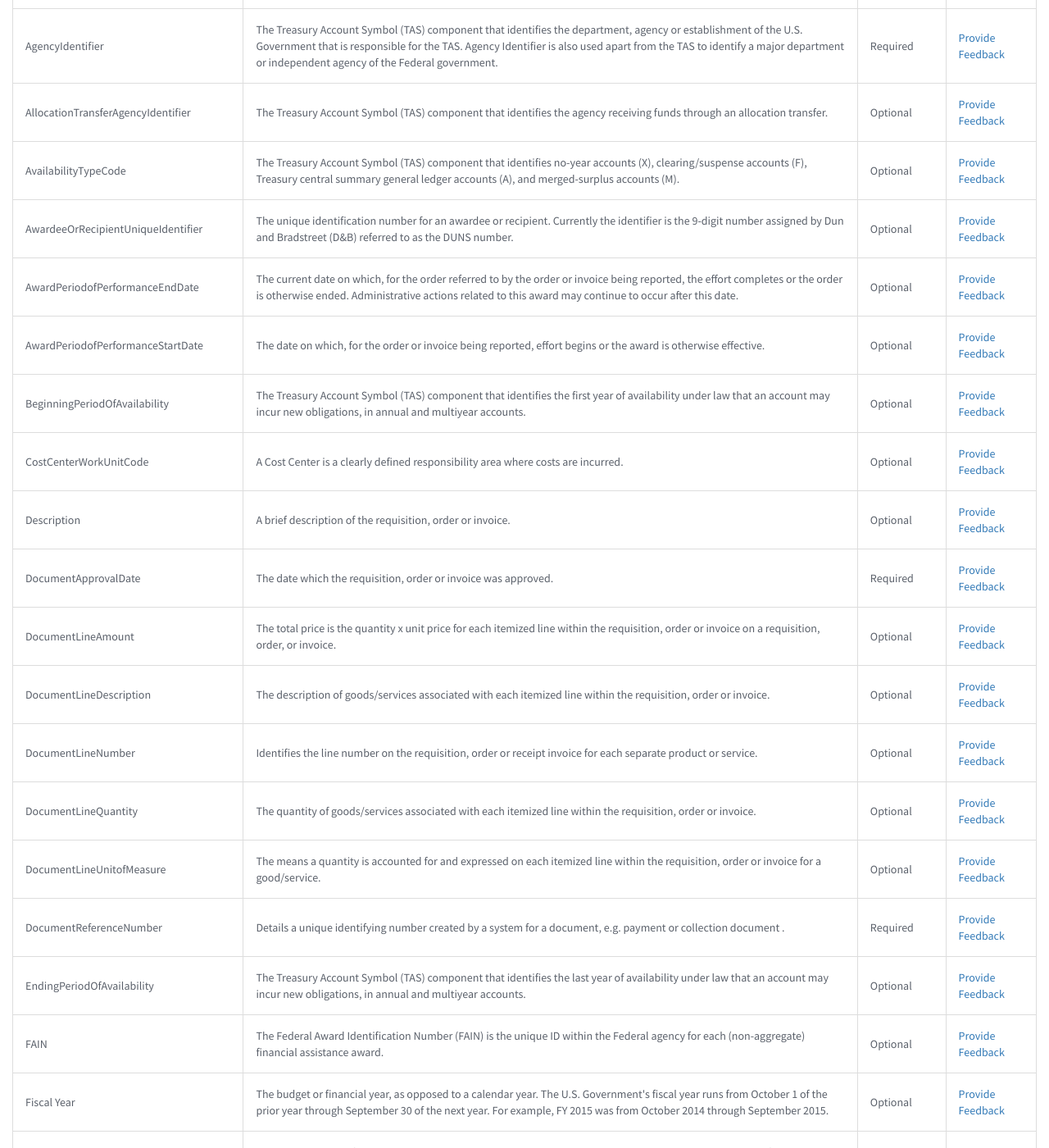
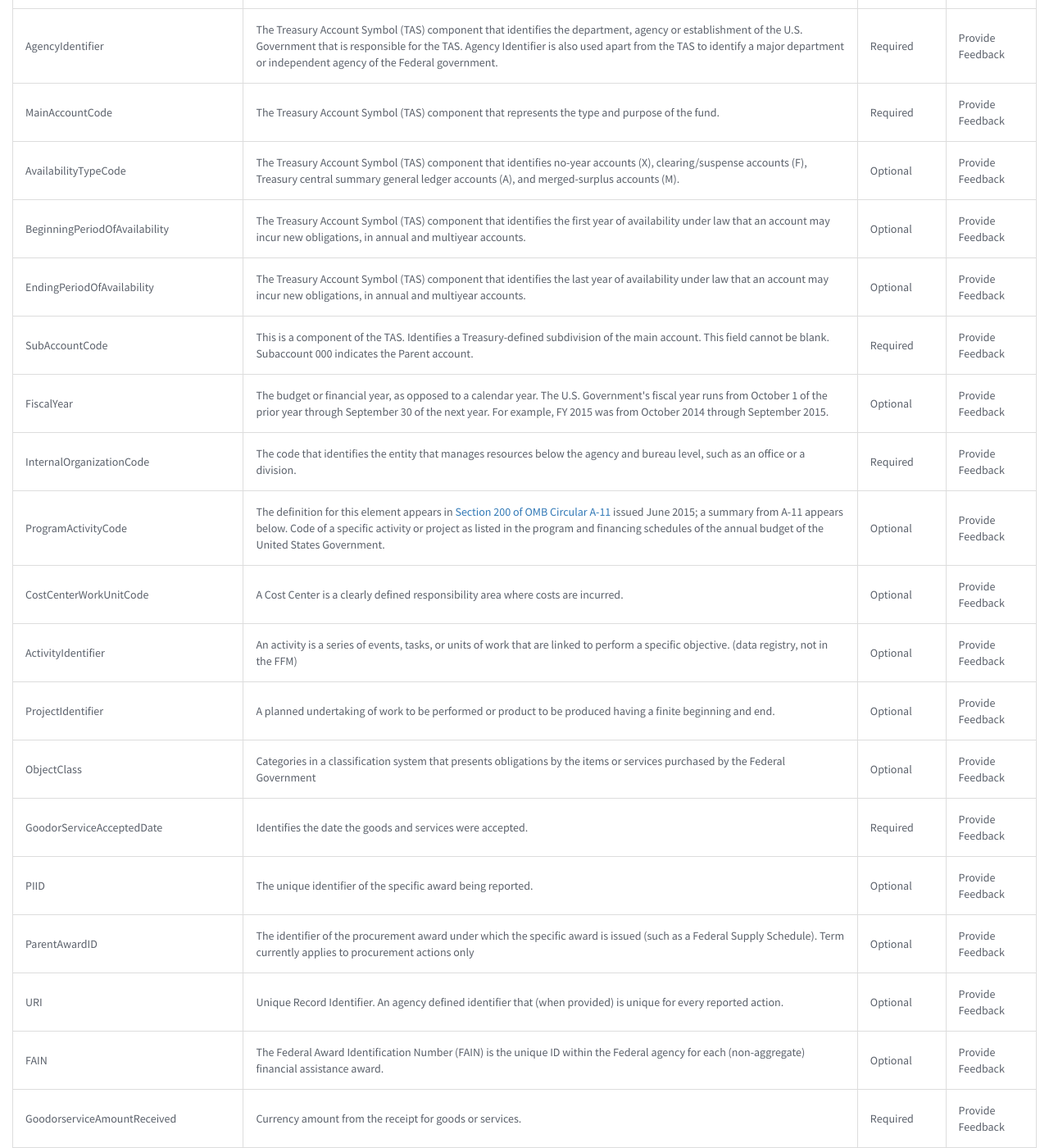
Before and after one commit to bureauofthefiscalservice/federalfinancialmanagement, a Jekyll site: the page built from Test2.md, in a window 1280 px wide and 1400 px high, scrolled down 437 px. Shown: the whole window at 82% size. Built offline with Jekyll 4.4.1, drawn with Linux system fonts in a browser that asks for light colours; nearby versions of some CDN libraries; our own code applies the rules of GitHub Pages for plain Markdown files; some of the changed text lies outside the part shown.

Commit message:
Update Test2.md

```diff
--- a/Test2.md
+++ b/Test2.md
@@ -1,4 +1,4 @@
-<h2>Invoice Business Exchange Standard</h2>
+<h2>Receipt of Goods and Services Business Exchange Standard</h2>
 <div class="table-responsive">
     <table class="table-bordered">
         <thead>
@@ -19,227 +19,179 @@
         </thead>
         <tbody>
 <tr>
-    <td>ActivityIdentifier</td>
-    <td>An activity is a series of events, tasks, or units of work that are linked to perform a specific objective. </td>
+    <td>AllocationTransferAgencyIdentifier</td>
+    <td>The Treasury Account Symbol (TAS) component that identifies the agency receiving funds through an allocation transfer.</td>
     <td>Optional</td>
-    <td><a href="https://github.com/bureauofthefiscalservice/federalfinancialmanagement/issues/24">Provide Feedback</a></td>
+    <td>Provide Feedback</td>
   </tr>
   <tr>
     <td>AgencyIdentifier</td>
-    <td>The Treasury Account Symbol (TAS) component that identifies the department, agency or establishment of the U.S. Government that is responsible for the TAS.  Agency Identifier is also used apart from the TAS to identify a major department or independent agency of the Federal government.</td>
+    <td>The Treasury Account Symbol (TAS) component that identifies the department, agency or establishment of the U.S. Government that is responsible for the TAS. Agency Identifier is also used apart from the TAS to identify a major department or independent agency of the Federal government.</td>
     <td>Required</td>
-    <td><a href="https://github.com/bureauofthefiscalservice/federalfinancialmanagement/issues/24">Provide Feedback</a></td>
+    <td>Provide Feedback</td>
   </tr>
   <tr>
-    <td>AllocationTransferAgencyIdentifier</td>
-    <td>The Treasury Account Symbol (TAS) component that identifies the agency receiving funds through an allocation transfer.</td>
-    <td>Optional</td>
-    <td><a href="https://github.com/bureauofthefiscalservice/federalfinancialmanagement/issues/24">Provide Feedback</a></td>
+    <td>MainAccountCode</td>
+    <td>The Treasury Account Symbol (TAS) component that represents the type and purpose of the fund.</td>
+    <td>Required</td>
+    <td>Provide Feedback</td>
   </tr>
   <tr>
     <td>AvailabilityTypeCode</td>
     <td>The Treasury Account Symbol (TAS) component that identifies no-year accounts (X), clearing/suspense accounts (F), Treasury central summary general ledger accounts (A), and merged-surplus accounts (M).</td>
     <td>Optional</td>
-    <td><a href="https://github.com/bureauofthefiscalservice/federalfinancialmanagement/issues/24">Provide Feedback</a></td>
-  </tr>
-  <tr>
-    <td>AwardeeOrRecipientUniqueIdentifier</td>
-    <td>The unique identification number for an awardee or recipient. Currently the identifier is the 9-digit number assigned by Dun and Bradstreet (D&amp;B) referred to as the DUNS number.</td>
-    <td>Optional</td>
-    <td><a href="https://github.com/bureauofthefiscalservice/federalfinancialmanagement/issues/24">Provide Feedback</a></td>
-  </tr>
-  <tr>
-    <td>AwardPeriodofPerformanceEndDate</td>
-    <td>The current date on which, for the order referred to by the order or invoice being reported, the effort completes or the order is otherwise ended. Administrative actions related to this award may continue to occur after this date. </td>
-    <td>Optional</td>
-    <td><a href="https://github.com/bureauofthefiscalservice/federalfinancialmanagement/issues/24">Provide Feedback</a></td>
-  </tr>
-  <tr>
-    <td>AwardPeriodofPerformanceStartDate</td>
-    <td>The date on which, for the order or invoice being reported, effort begins or the award is otherwise effective.</td>
-    <td>Optional</td>
-    <td><a href="https://github.com/bureauofthefiscalservice/federalfinancialmanagement/issues/24">Provide Feedback</a></td>
+    <td>Provide Feedback</td>
   </tr>
   <tr>
     <td>BeginningPeriodOfAvailability</td>
     <td>The Treasury Account Symbol (TAS) component that identifies the first year of availability under law that an account may incur new obligations, in annual and multiyear accounts.</td>
     <td>Optional</td>
-    <td><a href="https://github.com/bureauofthefiscalservice/federalfinancialmanagement/issues/24">Provide Feedback</a></td>
+    <td>Provide Feedback</td>
+  </tr>
+  <tr>
+    <td>EndingPeriodOfAvailability</td>
+    <td>The Treasury Account Symbol (TAS) component that identifies the last year of availability under law that an account may incur new obligations, in annual and multiyear accounts.</td>
+    <td>Optional</td>
+    <td>Provide Feedback</td>
+  </tr>
+  <tr>
+    <td>SubAccountCode</td>
+    <td>This is a component of the TAS. Identifies a Treasury-defined subdivision of the main account. This field cannot be blank. Subaccount 000 indicates the Parent account.</td>
+    <td>Required</td>
+    <td>Provide Feedback</td>
+  </tr>
+  <tr>
+    <td>FiscalYear</td>
+    <td>The budget or financial year, as opposed to a calendar year. The U.S. Government's fiscal year runs from October 1 of the prior year through September 30 of the next year. For example, FY 2015 was from October 2014 through September 2015.</td>
+    <td>Optional</td>
+    <td>Provide Feedback</td>
+  </tr>
+  <tr>
+    <td>InternalOrganizationCode</td>
+    <td>The code that identifies the entity that manages resources below the agency and bureau level, such as an office or a division.</td>
+    <td>Required</td>
+    <td>Provide Feedback</td>
+  </tr>
+  <tr>
+    <td>ProgramActivityCode</td>
+    <td>The definition for this element appears in <a href="https://obamawhitehouse.archives.gov/sites/default/files/omb/assets/a11_current_year/s200.pdf">Section 200 of OMB Circular A-11</a> issued June 2015; a summary from A-11 appears below. Code of a specific activity or project as listed in the program and financing schedules of the annual budget of the United States Government.</td>
+    <td>Optional</td>
+    <td>Provide Feedback</td>
   </tr>
   <tr>
     <td>CostCenterWorkUnitCode</td>
     <td>A Cost Center is a clearly defined responsibility area where costs are incurred.</td>
     <td>Optional</td>
-    <td><a href="https://github.com/bureauofthefiscalservice/federalfinancialmanagement/issues/24">Provide Feedback</a></td>
+    <td>Provide Feedback</td>
   </tr>
   <tr>
-    <td>Description</td>
-    <td>A brief description of the requisition, order or invoice.</td>
+    <td>ActivityIdentifier</td>
+    <td>An activity is a series of events, tasks, or units of work that are linked to perform a specific objective. (data registry, not in the FFM)</td>
     <td>Optional</td>
-    <td><a href="https://github.com/bureauofthefiscalservice/federalfinancialmanagement/issues/24">Provide Feedback</a></td>
+    <td>Provide Feedback</td>
   </tr>
   <tr>
-    <td>DocumentApprovalDate</td>
-    <td>The date which the requisition, order or invoice was approved.</td>
-    <td>Required</td>
-    <td><a href="https://github.com/bureauofthefiscalservice/federalfinancialmanagement/issues/24">Provide Feedback</a></td>
+    <td>ProjectIdentifier</td>
+    <td>A planned undertaking of work to be performed or product to be produced having a finite beginning and end.</td>
+    <td>Optional</td>
+    <td>Provide Feedback</td>
   </tr>
   <tr>
-    <td>DocumentLineAmount</td>
-    <td>The total price is the quantity x unit price for each itemized line within the requisition, order or invoice on a requisition, order, or invoice.</td>
+    <td>ObjectClass</td>
+    <td>Categories in a classification system that presents obligations by the items or services purchased by the Federal Government</td>
     <td>Optional</td>
-    <td><a href="https://github.com/bureauofthefiscalservice/federalfinancialmanagement/issues/24">Provide Feedback</a></td>
+    <td>Provide Feedback</td>
   </tr>
   <tr>
-    <td>DocumentLineDescription</td>
-    <td>The description of goods/services associated with each itemized line within the requisition, order or invoice.</td>
+    <td>GoodorServiceAcceptedDate</td>
+    <td>Identifies the date the goods and services were accepted.</td>
+    <td>Required</td>
+    <td>Provide Feedback</td>
+  </tr>
+  <tr>
+    <td>PIID</td>
+    <td>The unique identifier of the specific award being reported.</td>
     <td>Optional</td>
-    <td><a href="https://github.com/bureauofthefiscalservice/federalfinancialmanagement/issues/24">Provide Feedback</a></td>
+    <td>Provide Feedback</td>
+  </tr>
+  <tr>
+    <td>ParentAwardID</td>
+    <td>The identifier of the procurement award under which the specific award is issued (such as a Federal Supply Schedule). Term currently applies to procurement actions only</td>
+    <td>Optional</td>
+    <td>Provide Feedback</td>
+  </tr>
+  <tr>
+    <td>URI</td>
+    <td>Unique Record Identifier. An agency defined identifier that (when provided) is unique for every reported action.</td>
+    <td>Optional</td>
+    <td>Provide Feedback</td>
+  </tr>
+  <tr>
+    <td>FAIN</td>
+    <td>The Federal Award Identification Number (FAIN) is the unique ID within the Federal agency for each (non-aggregate) financial assistance award.</td>
+    <td>Optional</td>
+    <td>Provide Feedback</td>
+  </tr>
+  <tr>
+    <td>GoodorserviceAmountReceived</td>
+    <td>Currency amount from the receipt for goods or services.</td>
+    <td>Required</td>
+    <td>Provide Feedback</td>
+  </tr>
+  <tr>
+    <td>Comments</td>
+    <td>Note(s) explaining or illustrating the meaning of a record or transaction.</td>
+    <td>Optional</td>
+    <td>Provide Feedback</td>
+  </tr>
+  <tr>
+    <td>DeliveryDate</td>
+    <td>The date on which the item/service is received and signed for delivery as described in the Prompt Payment Act</td>
+    <td>Required</td>
+    <td>Provide Feedback</td>
+  </tr>
+  <tr>
+    <td>DocumentReferenceNumber</td>
+    <td>Details a unique identifying number created by a system for a document, e.g. payment or collection document .</td>
+    <td>Derived</td>
+    <td>Provide Feedback</td>
+  </tr>
+  <tr>
+    <td>GoodorServiceServiceQuantityReceived</td>
+    <td>Quantity of goods or services received.</td>
+    <td>Required</td>
+    <td>Provide Feedback</td>
+  </tr>
+  <tr>
+    <td>GoodsorservicesRecieptDate</td>
+    <td>Receipt date for the goods or services during the receipt of goods process.</td>
+    <td>Required</td>
+    <td>Provide Feedback</td>
+  </tr>
+  <tr>
+    <td>DocumentReferenceNumber</td>
+    <td>Details a unique identifying number created by a system for a document, e.g. payment or collection document.</td>
+    <td>Required</td>
+    <td>Provide Feedback</td>
+  </tr>
+  <tr>
+    <td>PrecedingReferenceDocumentLineNumber</td>
+    <td>The associated line from the preceding related document. For example, for an order, the PreviousDocumentLine Number would be the associated line from the related requisition.</td>
+    <td>Optional</td>
+    <td>Provide Feedback</td>
+  </tr>
+  <tr>
+    <td>PrecedingReferenceDocumentNumber</td>
+    <td>The number of the preceding DocumentReferenceNumber. For example, for an invoice, the preceding document number would be the order number.</td>
+    <td>Optional</td>
+    <td>Provide Feedback</td>
   </tr>
   <tr>
     <td>DocumentLineNumber</td>
     <td>Identifies the line number on the requisition, order or receipt invoice for each separate product or service.</td>
     <td>Optional</td>
-    <td><a href="https://github.com/bureauofthefiscalservice/federalfinancialmanagement/issues/24">Provide Feedback</a></td>
+    <td>Provide Feedback</td>
   </tr>
-  <tr>
-    <td>DocumentLineQuantity</td>
-    <td>The quantity of goods/services associated with each itemized line within the requisition, order or invoice.</td>
-    <td>Optional</td>
-    <td><a href="https://github.com/bureauofthefiscalservice/federalfinancialmanagement/issues/24">Provide Feedback</a></td>
-  </tr>
-  <tr>
-    <td>DocumentLineUnitofMeasure</td>
-    <td>The means a quantity is accounted for and expressed on each itemized line within the requisition, order or invoice for a good/service.</td>
-    <td>Optional</td>
-    <td><a href="https://github.com/bureauofthefiscalservice/federalfinancialmanagement/issues/24">Provide Feedback</a></td>
-  </tr>
-  <tr>
-    <td>DocumentReferenceNumber</td>
-    <td>Details a unique identifying number created by a system for a document, e.g. payment or collection document .</td>
-    <td>Required</td>
-    <td><a href="https://github.com/bureauofthefiscalservice/federalfinancialmanagement/issues/24">Provide Feedback</a></td>
-  </tr>
-  <tr>
-    <td>EndingPeriodOfAvailability</td>
-    <td>The Treasury Account Symbol (TAS) component that identifies the last year of availability under law that an account may incur new obligations, in annual and multiyear accounts.</td>
-    <td>Optional</td>
-    <td><a href="https://github.com/bureauofthefiscalservice/federalfinancialmanagement/issues/24">Provide Feedback</a></td>
-  </tr>
-  <tr>
-    <td>FAIN</td>
-    <td>The Federal Award Identification Number (FAIN) is the unique ID within the Federal agency for each (non-aggregate) financial assistance award.</td>
-    <td>Optional</td>
-    <td><a href="https://github.com/bureauofthefiscalservice/federalfinancialmanagement/issues/24">Provide Feedback</a></td>
-  </tr>
-  <tr>
-    <td>Fiscal Year</td>
-    <td>The budget or financial year, as opposed to a calendar year. The U.S. Government's fiscal year runs from October 1 of the prior year through September 30 of the next year. For example, FY 2015 was from October 2014 through September 2015.</td>
-    <td>Optional</td>
-    <td><a href="https://github.com/bureauofthefiscalservice/federalfinancialmanagement/issues/24">Provide Feedback</a></td>
-  </tr>
-  <tr>
-    <td>Internal Organization Code</td>
-    <td>The code that identifies the entity that manages resources below the agency and bureau level, such as an office or a division.</td>
-    <td>Required</td>
-    <td><a href="https://github.com/bureauofthefiscalservice/federalfinancialmanagement/issues/24">Provide Feedback</a></td>
-  </tr>
-  <tr>
-    <td>InvoiceQuantity</td>
-    <td>Identifies the quantity invoiced as of the date of the order.</td>
-    <td>Optional</td>
-    <td><a href="https://github.com/bureauofthefiscalservice/federalfinancialmanagement/issues/24">Provide Feedback</a></td>
-  </tr>
-  <tr>
-    <td>Legal Entity Name</td>
-    <td>The name of the entity.</td>
-    <td>Optional</td>
-    <td><a href="https://github.com/bureauofthefiscalservice/federalfinancialmanagement/issues/24">Provide Feedback</a></td>
-  </tr>
-  <tr>
-    <td>MainAccountCode</td>
-    <td>The Treasury Account Symbol (TAS) component that represents the type and purpose of the fund.</td>
-    <td>Required</td>
-    <td><a href="https://github.com/bureauofthefiscalservice/federalfinancialmanagement/issues/24">Provide Feedback</a></td>
-  </tr>
-  <tr>
-    <td>ModificationNumber</td>
-    <td>An identifier issued by an agency that uniquely identifies one modification for one contract, agreement, order, etc.</td>
-    <td>Optional</td>
-    <td><a href="https://github.com/bureauofthefiscalservice/federalfinancialmanagement/issues/24">Provide Feedback</a></td>
-  </tr>
-  <tr>
-    <td>ObjectClass</td>
-    <td>Categories in a classification system that presents obligations by the items or services purchased by the Federal Government</td>
-    <td>Optional</td>
-    <td><a href="https://github.com/bureauofthefiscalservice/federalfinancialmanagement/issues/24">Provide Feedback</a></td>
-  </tr>
-  <tr>
-    <td>ParentAwardID</td>
-    <td>The identifier of the procurement award under which the specific award is issued (such as a Federal Supply Schedule). Term currently applies to procurement actions only</td>
-    <td>Optional</td>
-    <td><a href="https://github.com/bureauofthefiscalservice/federalfinancialmanagement/issues/24">Provide Feedback</a></td>
-  </tr>
-  <tr>
-    <td>PIID</td>
-    <td>The unique identifier of the specific award being reported.</td>
-    <td>Optional</td>
-    <td><a href="https://github.com/bureauofthefiscalservice/federalfinancialmanagement/issues/24">Provide Feedback</a></td>
-  </tr>
-  <tr>
-    <td>PrecedingReferenceDocumentLineNumber</td>
-    <td>The associated line from the preceding related document.  For example for an order,  the PreviousDocumentLine Number would be the associated line from the related requisition. </td>
-    <td>Optional</td>
-    <td><a href="https://github.com/bureauofthefiscalservice/federalfinancialmanagement/issues/24">Provide Feedback</a></td>
-  </tr>
-  <tr>
-    <td>PrecedingReferenceDocumentNumber</td>
-    <td>The number of the preceding DocumentReferenceNumber.  For example for an invoice, the preceding document number would be the order number.</td>
-    <td>Optional</td>
-    <td><a href="https://github.com/bureauofthefiscalservice/federalfinancialmanagement/issues/24">Provide Feedback</a></td>
-  </tr>
-  <tr>
-    <td>ProgramActivityCode </td>
-    <td>The definition for this element appears in <a href="https://obamawhitehouse.archives.gov/sites/default/files/omb/assets/a11_current_year/s200.pdf">Section 200 of OMB Circular A-11</a> issued June 2015; a brief summary from A-11 appears below. Code of a specific activity or project as listed in the program and financing schedules of the annual budget of the United States Government.  </td>
-    <td>Optional</td>
-    <td><a href="https://github.com/bureauofthefiscalservice/federalfinancialmanagement/issues/24">Provide Feedback</a></td>
-  </tr>
-  <tr>
-    <td>Project Identifier</td>
-    <td>A planned undertaking of work to be performed or product to be produced having a finite beginning and end.</td>
-    <td>Optional</td>
-    <td><a href="https://github.com/bureauofthefiscalservice/federalfinancialmanagement/issues/24">Provide Feedback</a></td>
-  </tr>
-  <tr>
-    <td>SubAccountCode</td>
-    <td>This is a component of the TAS. Identifies a Treasury-defined subdivision of the main account. This field cannot be blank. Subaccount 000 indicates the Parent account.</td>
-    <td>Required</td>
-    <td><a href="https://github.com/bureauofthefiscalservice/federalfinancialmanagement/issues/24">Provide Feedback</a></td>
-  </tr>
-  <tr>
-    <td>TravelPeriodEndDate</td>
-    <td>End date of an event associated with the travel process, such as the travel period or reservation. </td>
-    <td>Optional</td>
-    <td><a href="https://github.com/bureauofthefiscalservice/federalfinancialmanagement/issues/24">Provide Feedback</a></td>
-  </tr>
-  <tr>
-    <td>TravelPeriodStartDate</td>
-    <td>Start date of an event associated with the travel process, such as the travel period or reservation. </td>
-    <td>Optional</td>
-    <td><a href="https://github.com/bureauofthefiscalservice/federalfinancialmanagement/issues/24">Provide Feedback</a></td>
-  </tr>
-  <tr>
-    <td>Unitprice</td>
-    <td>The price of one purchase unit on a requisition, order or invoice.</td>
-    <td>Optional</td>
-    <td><a href="https://github.com/bureauofthefiscalservice/federalfinancialmanagement/issues/24">Provide Feedback</a></td>
-  </tr>
-  <tr>
-    <td>URI</td>
-    <td>Unique Record Identifier. An agency defined identifier that (when provided) is unique for every reported action.</td>
-    <td>Optional</td>
-    <td><a href="https://github.com/bureauofthefiscalservice/federalfinancialmanagement/issues/24">Provide Feedback</a></td>
-  </tr>
-</tbody>
+        </tbody>
     </table>
 </div>
```
